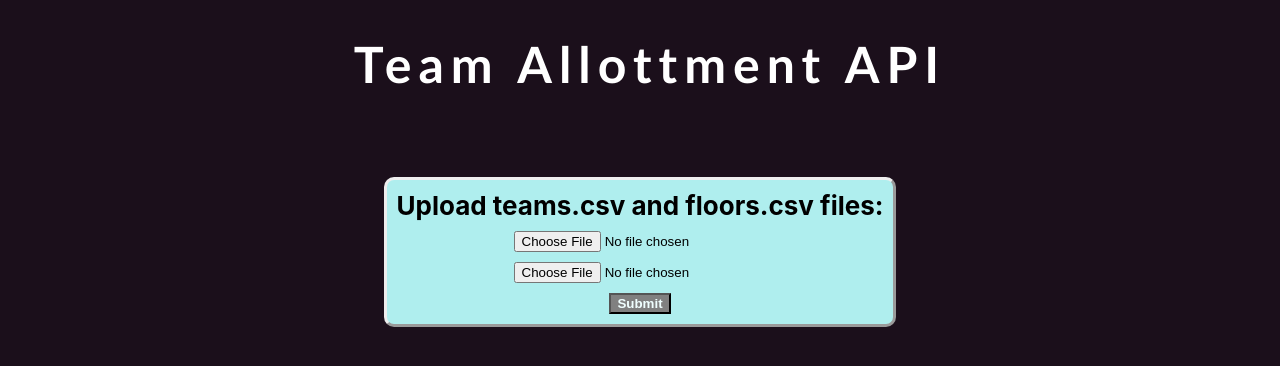
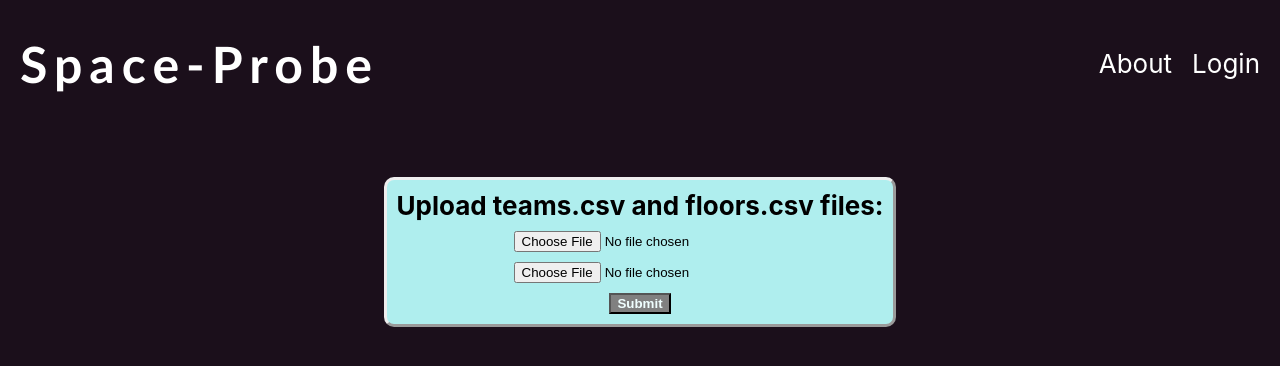
Before and after one commit to kalratanav/tamuhack_project, a React (Create React App) app in the folder my-app/: page / in a window 1280 px wide. Shown: the top 366 px of the page. Built offline with nearby package versions, Linux system fonts and the light colour scheme.

Commit message:
fixed navbar

```diff
--- a/my-app/src/App.css
+++ b/my-app/src/App.css
@@ -104,6 +104,12 @@ input {
 
 ul {
   list-style-type: none;
+  display: inline;
+}
+
+li {
+  display: inline;
+  padding: 10px;
 }
 
 nav {
--- a/my-app/src/App.js
+++ b/my-app/src/App.js
@@ -26,10 +26,26 @@ function App() {
   return (
     <div className="App">
       <header className="App-header">
-        <div className='titleContainer'>
-          <h1 className='title'>
-            <span>Team Allottment API</span>
-          </h1>
+        <div className='topLine'>
+          <div className='titleContainer'>
+            <h1 className='title'>
+              <span>
+                <a className = 'titleLink' href="index.html">Space-Probe</a>
+                </span>
+            </h1>
+          </div>
+          <div className="navbar">
+            <nav>
+              <ul>
+                <li className="aboutLink">
+                  About
+                </li>
+                <li className='loginLink'>
+                  Login
+                </li>
+              </ul>
+            </nav>
+          </div>
         </div>
         <div className='inputContainer'>
           <div className='box'>
```
